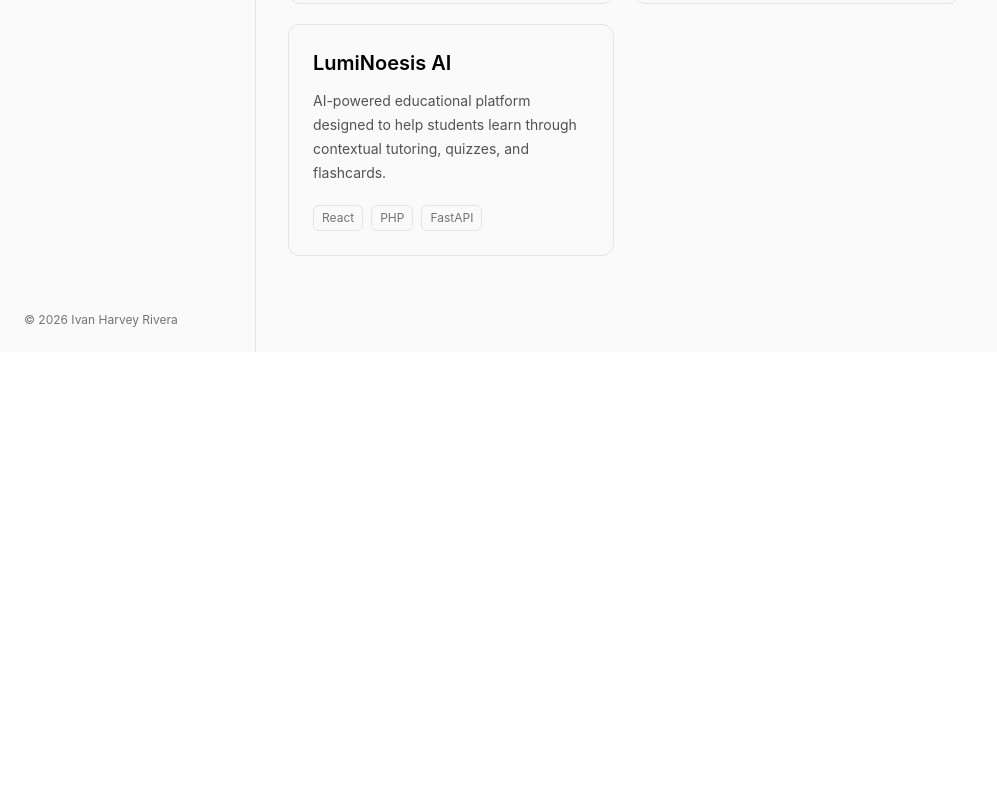
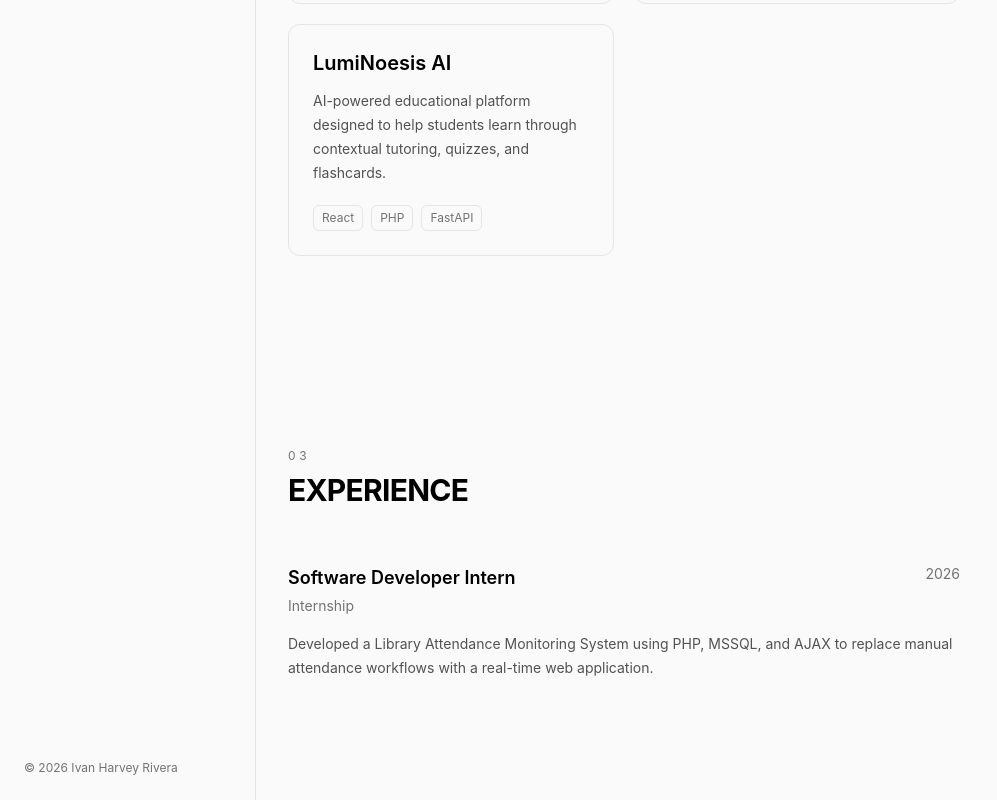
Before and after one commit to The-Young-Swag/Portfolio_DevStudio, a React (Vite) app: page / in a window 1280 px wide. Shown: the part 1888-2688 px from the top of the page, without its empty margins (0-997 px from the left). Before the commit the page ends 2240 px from the top, so only its background shows below. Built offline with nearby package versions, Linux system fonts and the light colour scheme.

Commit message:
feat(experience): add experience section

```diff
--- /dev/null
+++ b/src/components/experience/ExperienceItem.tsx
@@ -0,0 +1,37 @@
+type ExperienceItemProps = {
+    role: string;
+    company: string;
+    period: string;
+    description: string;
+};
+
+export function ExperienceItem({
+    role,
+    company,
+    period,
+    description,
+}: ExperienceItemProps) {
+    return (
+        <article className="border-b border-neutral-200 py-6 last:border-b-0">
+            <div className="flex flex-col gap-2 md:flex-row md:items-start md:justify-between">
+                <div>
+                    <h3 className="text-lg font-semibold">
+                        {role}
+                    </h3>
+
+                    <p className="mt-1 text-sm text-neutral-500">
+                        {company}
+                    </p>
+                </div>
+
+                <p className="text-sm text-neutral-500">
+                    {period}
+                </p>
+            </div>
+
+            <p className="mt-4 max-w-2xl text-sm leading-6 text-neutral-600">
+                {description}
+            </p>
+        </article>
+    );
+}
--- /dev/null
+++ b/src/components/experience/ExperienceList.tsx
@@ -0,0 +1,24 @@
+import { ExperienceItem } from "./ExperienceItem";
+
+const experiences = [
+    {
+        role: "Software Developer Intern",
+        company: "Internship",
+        period: "2026",
+        description:
+            "Developed a Library Attendance Monitoring System using PHP, MSSQL, and AJAX to replace manual attendance workflows with a real-time web application.",
+    },
+];
+
+export function ExperienceList() {
+    return (
+        <div>
+            {experiences.map((experience) => (
+                <ExperienceItem
+                    key={`${experience.company}-${experience.role}`}
+                    {...experience}
+                />
+            ))}
+        </div>
+    );
+}
--- /dev/null
+++ b/src/components/experience/ExperienceSection.tsx
@@ -0,0 +1,19 @@
+import { Container, Section } from "@/components/layout";
+import { SectionHeading } from "@/components/ui";
+
+import { ExperienceList } from "./ExperienceList";
+
+export function ExperienceSection() {
+    return (
+        <Section id="experience">
+            <Container>
+                <SectionHeading
+                    number="03"
+                    title="Experience"
+                />
+
+                <ExperienceList />
+            </Container>
+        </Section>
+    );
+}
--- /dev/null
+++ b/src/components/experience/index.ts
@@ -0,0 +1,3 @@
+export * from "./ExperienceItem";
+export * from "./ExperienceList";
+export * from "./ExperienceSection";
--- a/src/pages/HomePage.tsx
+++ b/src/pages/HomePage.tsx
@@ -1,6 +1,7 @@
 import { Hero } from "@/components/hero";
 import { GitHubActivitySection } from "@/components/github";
 import { ProjectsSection } from "@/components/projects";
+import { ExperienceSection } from "@/components/experience";
 
 export function HomePage() {
     return (
@@ -10,6 +11,8 @@ export function HomePage() {
             <GitHubActivitySection />
 
             <ProjectsSection />
+
+            <ExperienceSection />
         </>
     );
 }
```
